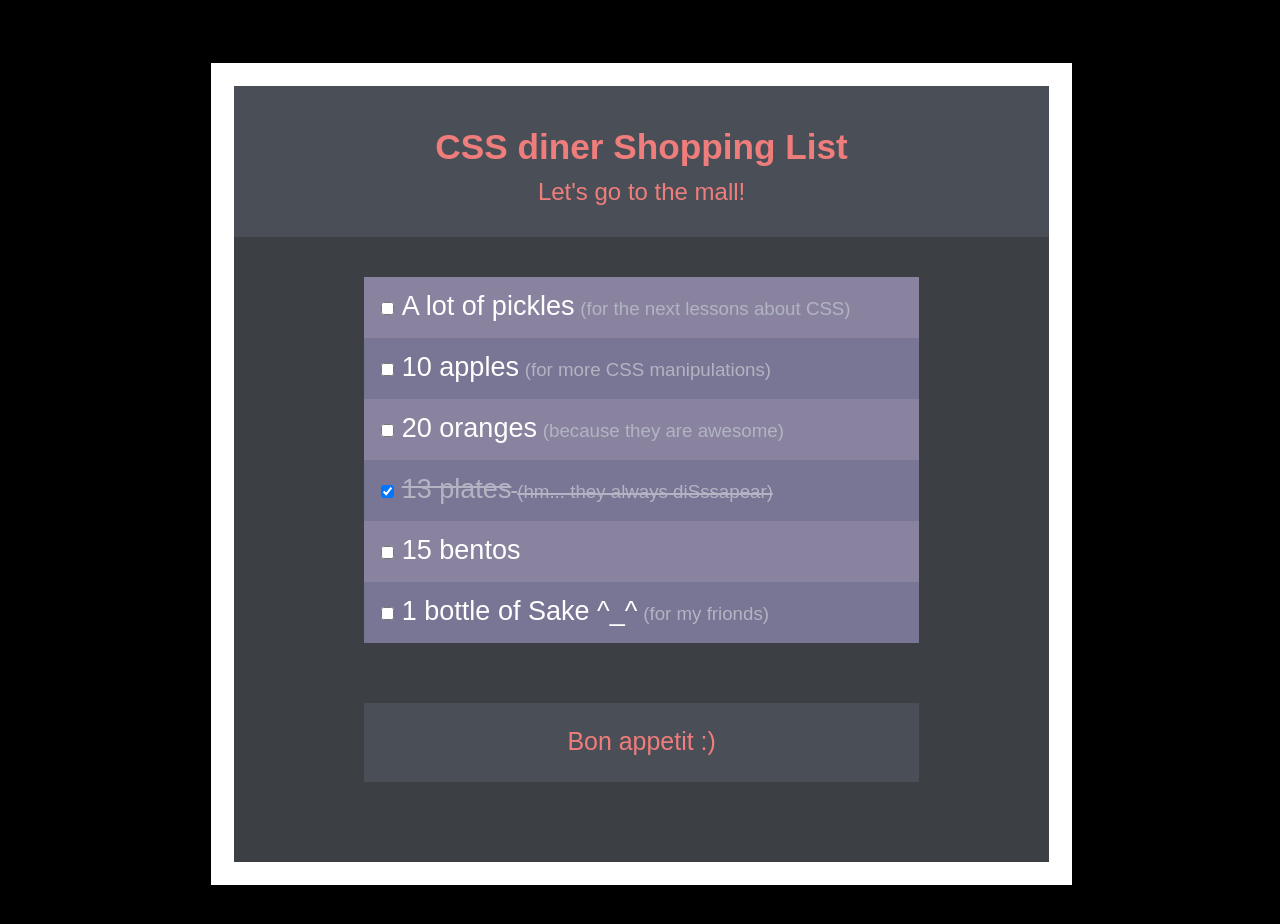
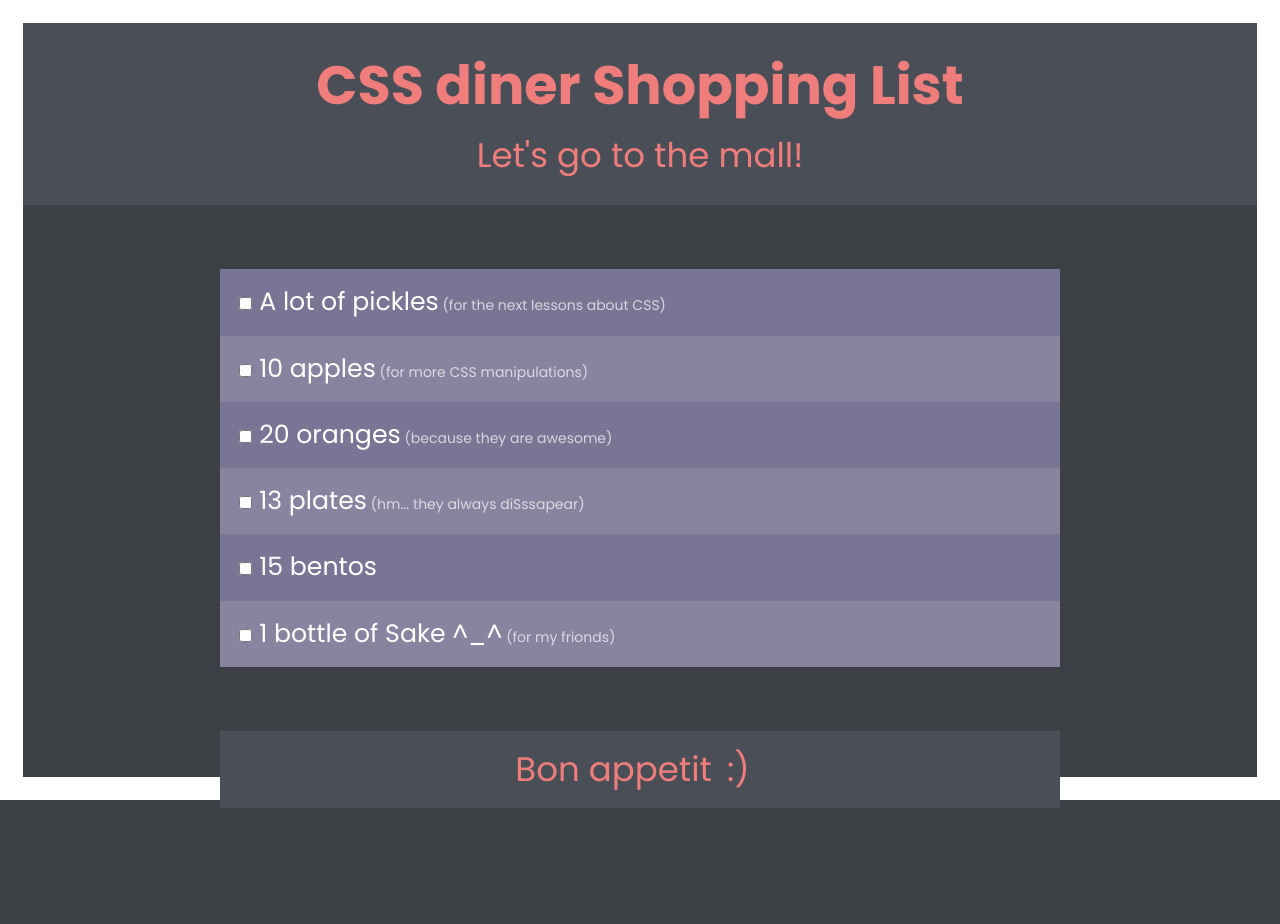
Before and after one commit to innabereshuk/Shopping_list, a plain HTML site: page index.html in a window 1280 px wide. Drawn offline with Linux system fonts and the light colour scheme.

Commit message:
change css and html

```diff
--- a/CSS/style.css
+++ b/CSS/style.css
@@ -1,87 +1,116 @@
+@import url('https://fonts.googleapis.com/css?family=Poppins:400,500,700&display=swap');
+
 * {
     box-sizing: border-box;
 }
-
-body {
-    font-family: Arial, Helvetica, sans-serif, 'Trebuchet MS', 'Lucida Sans Unicode', 'Lucida Grande', 'Lucida Sans', Arial, sans-serif;
-    line-height: 1.2;
+a, button {
+    transition: all .4s ease-in;
+    text-decoration: none;
 }
 
-a, button {
-    transition: all .4s ease-in;
+html {
+    height: 100%;
+    font-size: 10px;
 }
 
 body{
-    width: 1100px;
-    width: 99%;;
-    background: black;
+    max-height: 100%;
+    margin: 0;
+    font-family: 'Poppins', sans-serif;
+    line-height: 1.2;
+    font-size: 1.4rem;
+    font-weight: 400;
+    background: #3c3f44;
+    border: 2.3rem solid white;
+    overflow: hidden;
 }
 
-section {
-    margin: 5% 16%;
-    border: 23px solid white;
+.container {
+    margin: 0 auto;
+    max-width: 1140px;
+}
+
+header {
+    background: #4a4f57;
+}
+
+.tab {
+   padding: 5rem 16%;
+}
+
+.tab .tab__item:nth-child(odd) {
+    list-style: none;
+    border-top: 3px solid #797594;
+    border-bottom: 3px solid #797594;
+}
+
+.tab .tab__item:nth-child(even) {
+    list-style: none;
+    border-top: 3px solid #89839f;
+    border-bottom: 3px solid #89839f;
+}
+
+label {
+    display: block;
+}
+
+.tab .tab__item:nth-child(odd) {
+    background: #797594;
+    padding: 1.5rem;
 
 }
 
-#box {
-    background: #3c3f44;
-}
-
-.box {
-    background: #4a4f57;
+.tab .tab__item:nth-child(even){
+    background: #89839f;
+    padding: 1.5rem;
 
 }
 
-.h1 {
-    padding: 20px 0 60px 0;
+.tab .tab__item:hover,
+.tab .tab__item:focus,
+.tab .tab__item:active,
+.tab .tab__item:hover,
+.tab .tab__item:focus,
+.tab .tab__item:active {
+    background: #635e78;
+    border-top: 3px solid white;
+    border-bottom: 3px solid white;
 }
 
-div .box.box1 {
-    background: #3c3f44;
-    margin: 0;
-}
-
-.tab {
-    padding: 40px 16%;
-}
-
-
-.box.box1 .tab .stroka:hover {
-    background: #860606;
-    border-top: 3px solid white;
-    border-bottom: 3px solid white;
-
-}
-
-.stroka {
-    height: 61.05px;
-    padding: 0;
-    background: #797594;
-    padding: 13px;
-
-}
-
-div.stroka.color {
-    background: #89839f;
-
-}
-
-
-div .button {
+.button {
+    display: block;
     background: #4a4f57;
     text-align: center;
     font-size: 1.2em;
-    padding: 24.5px;
+    border-bottom: 3px solid #4a4f57;
+    border-top: 3px solid #4a4f57;
 }
 
-div .button:hover {
-    background: #220c4b;
+.button:hover {
+    background: #ef7d7b;
     border-bottom: 3px solid white;
     border-top: 3px solid white;
 }
 
+a .subtitle {
+    padding: 1rem;
+    padding: 1.5rem;
+}
+
+a .subtitle:hover,
+a .subtitle:focus,
+a .subtitle:active {
+    color: #4a4f57;
+}
+
+a .subtitle::after {
+    content: ':)';
+    display: inline-block;
+    margin: 0 1.5rem;
+}
+
 footer {
-    padding: 20px 16% 80px 16%;
+    padding: 0 16% 25rem 16%;
 }
 
 
@@ -89,50 +118,40 @@ footer {
 
 /* Text */
 
-span {
-    font-size: 1.3em;
+.gold {
+    font-size: 1.8em;
     color: white;
  }
 
 .col {
-    font-size: 0.9em;
+    font-size: 1em;
     font-weight: 100;
-    color: #b3b4c3;
+    color: rgba(255, 255, 255, .7);
 }
 
-input:checked + span .gold {
-    color: #b3b4c3;
+input:checked ~ span {
+     text-decoration: line-through rgba(255, 255, 255, .6);
+     color: rgba(255, 255, 255, .6);
 }
 
-input:checked + span {
-     text-decoration: line-through #b3b4c3;
+input:checked ~ .tab__item {
+    background: #860606;
 }
 
-
-label {
-    display: block;
+.title {
+    font-size: 5.4rem;
+   padding: 3rem 0 0 ;
+   font-weight: 700;
 }
 
+.subtitle {
+    font-size: 3.4rem;
+    font-weight: 400;
+    padding: 0 0 3rem;
+}
 
-h1, h2, span.bon {
+.title, .subtitle, .button {
     color: #ef7d7b;
     margin: 0;
     text-align: center;
 }
-
-H1 {
- font-weight: bold;
- font-size: 2.2em;
- padding: 20px;
-}
-
-
-h2 {
-    font-weight: 400;
-    font-size: 1.5em;
-    margin: -30px;
-}
-
-a {
-    text-decoration: none;
-}
--- a/index.html
+++ b/index.html
@@ -9,79 +9,62 @@
     <link rel="stylesheet" href="CSS/style.css">
 </head>
 <body>
-    <section>
-        <div id="box">
-          <div class="box h1">
-              <h1>CSS diner Shopping List</h1><br>
-              <h2>Let's go to the mall!</h2>
+     <header>
+         <div class="container">
+            <h1 class="title">CSS diner Shopping List</h1><br>
+            <h2 class="subtitle">Let's go to the mall!</h2>
          </div>
-            <div class="box box1">
-               <div class="tab">
+    </header>
+    <main>
+        <ul class="tab">
+            <li class="tab__item">
                 <label>
-                    <div class="stroka color">
                     <input type="checkbox">
-                        <span>
                     <span class="gold">A lot of pickles</span>
                     <span class="col">(for the next lessons about CSS)</span>
-                        </span>
-                    </div>
                 </label>
+            </li>
+            <li class="tab__item">
                 <label>
-                    <div class="stroka">
                     <input type="checkbox">
-                        <span>
                      <span class="gold">10 apples</span>
                     <span class="col">(for more CSS manipulations)</span>
-                        </span>
-                    </div>
                 </label>
+            </li>
+            <li class="tab__item">
                 <label>
-                    <div class="stroka color">
                     <input type="checkbox">
-                        <span>
                     <span class="gold">20 oranges</span>
                     <span class="col">(because they are awesome)</span>
-                        </span>
-                    </div>
                 </label>
+            </li>
+            <li class="tab__item">
                 <label>
-                    <div class="stroka">
-                        <input type="checkbox" checked>
-                        <span>
+                    <input type="checkbox">
                     <span class="gold">13 plates</span>
                     <span class="col">(hm... they always diSssapear)</span>
-                        </span>
-                    </div>
                 </label>
+            </li>
+            <li class="tab__item">
                 <label>
-                    <div class="stroka color">
                     <input type="checkbox">
-                        <span>
                      <span class="gold">15 bentos</span>
-                    </span>
-                </div>
                 </label>
+            </li>
+            <li class="tab__item">
                 <label>
-                    <div class="stroka">
                     <input type="checkbox">
-                        <span>
                     <span class="gold">1 bottle of Sake ^_^</span>
                     <span class="col">(for my frionds)</span>
-                        </span>
-                    </div>
                 </label>
-                </div>
-        </div>
+            </li>
+        </ul>
+    </main>
     <footer>
-               <div class="button">
-                  <a href="#">
-                    <span class="bon">Bon appetit :)</span>
+        <a class="button" href="#">
+                  <h2 class="subtitle">Bon appetit</h2>
         </a>
-               </div>
+
     </footer>
-        </div>
-    </section>
-
-
 </body>
 </html>
```
Lines whose indentation alone changed are shown as unchanged.
